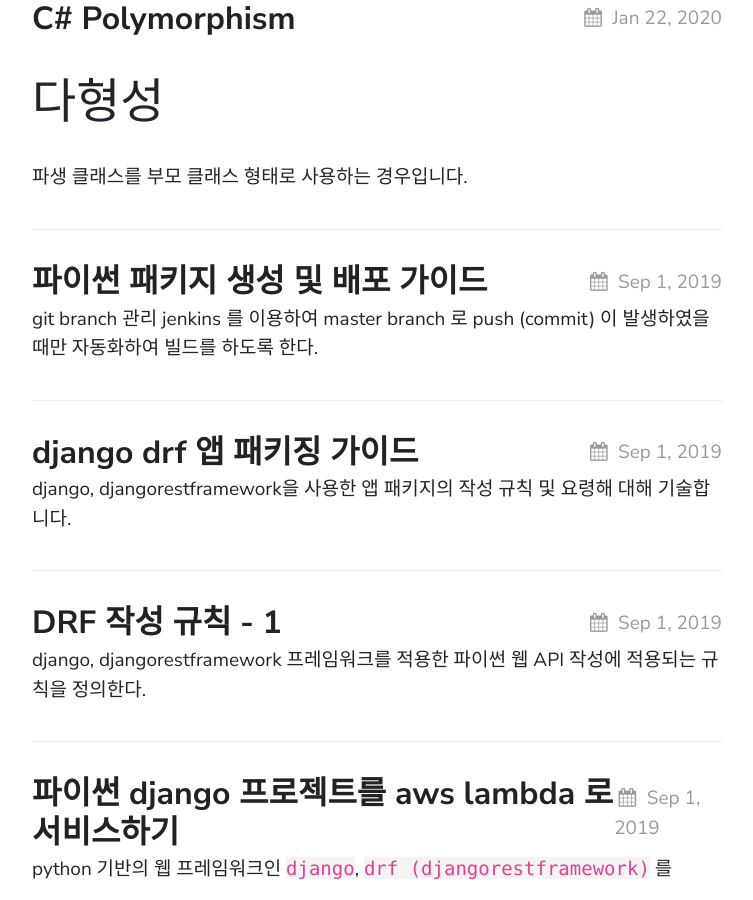
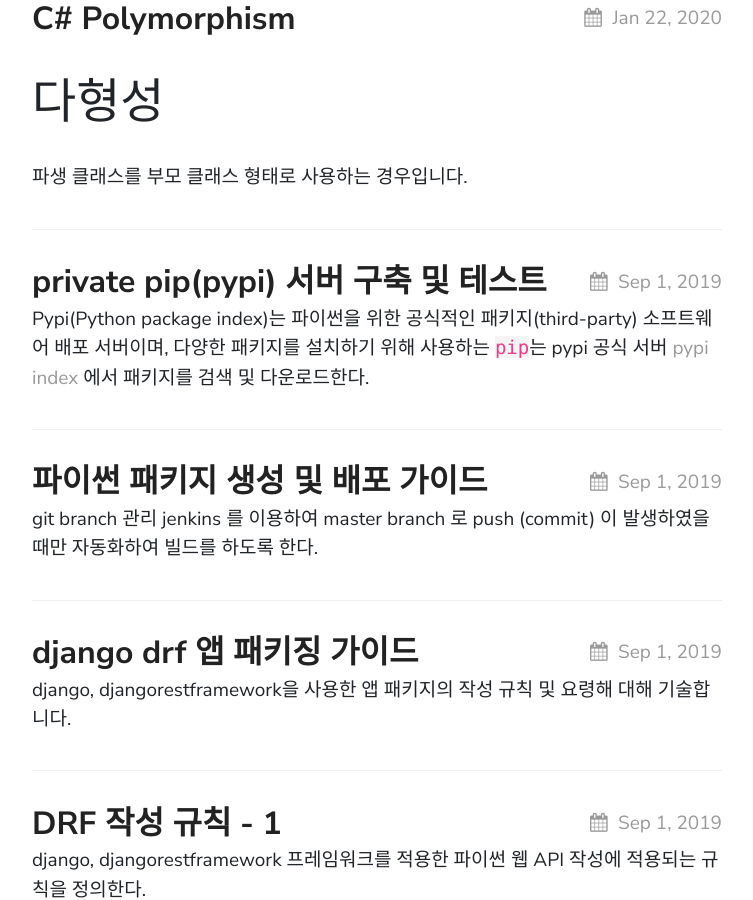
Before and after one commit to live2skull/blog.live2skull.kr, a Jekyll site: the page built from index.md, in a window 1280 px wide and 900 px high, scrolled down 1828 px. Shown: the whole window, without its empty margins (83-836 px from the left). Built offline with Jekyll 4.4.1, drawn with Linux system fonts in a browser that asks for light colours; some of the changed text lies outside the part shown.

Commit message:
django-drf 패키징, pypi 서버 일부 작성

````diff
--- a/_posts/django-drf/2020-03-27-drf-package-style00.markdown
+++ b/_posts/django-drf/2020-03-27-drf-package-style00.markdown
@@ -1,8 +1,8 @@
 ---
 layout: post
-title:  "django drf 앱 패키징 가이드 - 00"
+title:  파이썬 private pip 서버 구축
 date:   2020-03-23 02:00:00 +0000
-categories: django drf python package guide
+categories: python package pip private
 ---
 
 django, djangorestframework을 사용한 앱 패키지의 작성 규칙 및 요령해 대해 기술합니다.
@@ -11,7 +11,7 @@
 
 ### 프로젝트 설정
 
-환경변수 설정 및 변수에 따른 디버깅, 로깅(`sentry_sdk`) 적용 파일.
+환경변수 설정 및 변수에 따른 디버깅, 로깅(`sentry_sdk`) 적용 파일입니다.
 
 📝 project_name/settings.py
 
@@ -20,6 +20,48 @@
 <summary>접기/펼치기</summary>
 {% include gist.html gist="live2skull/12e8b9ae6b4dff21c7de5a25c33193aa" %}
 </details>
+</br>
+
+**django, djangorestframework, celery 적용**
+
+****
+
+### 작업 환경 구축
+
+#### application 패키지 개발 환경
+
+💡 jenkins 서버에서 패키지를 별도로 관리하기 위해 폴더를 분리합니다.
+- branch에 따른 패키지 빌드 (master/release 등)
+- private reposity에 설치 파일 자동 업로드
+
+📂 project directory
+```
+C:\Users\live2skull\Desktop\web_openapi 디렉터리
+
+2020-03-27  오후 01:26    <DIR>          .
+2020-03-27  오후 01:26    <DIR>          ..
+2020-03-27  오후 12:29                75 .env
+2020-03-27  오후 01:21               921 .gitignore
+2020-03-27  오후 01:25    <DIR>          .idea
+2020-03-27  오후 01:24    <DIR>          .venv
+2020-03-27  오후 01:21               669 manage.py
+2020-03-27  오후 12:13    <SYMLINKD>     openapi_jenan_disaster_notify [..\openapi_jenan_disaster_notify\..]
+2020-03-27  오후 12:14    <SYMLINKD>     openapi_maps [..\openapi_maps\openapi_maps]
+2020-03-27  오후 01:21    <DIR>          web_openapi
+```
+
+📂 root directory
+```
+2020-03-27  오후 01:24    <DIR>          web_openapi
+2020-03-27  오후 12:13    <DIR>          openapi_jenan_disaster_notify
+2020-03-27  오후 12:14    <DIR>          openapi_maps
+```
+
+각 패키지 폴더는 같은 최상위 폴더가 아닌 다른 폴더에 위치하여도 무관합니다.
+
+`ln -s` 명령어 - application 패키지의 src폴더로 심볼릭 링크를 생성합니다.
+패키지는 실제 폴더에서 버전 관리 및 빌드가 가능합니다.
 
 
-**django, djangorestframework, celery 적용**
+`aws lambda (serverless)` 환경 업로드시에는 `zappa`를 이용하여 업로드합니다.
+[파이썬 django 프로젝트를 aws lambda로 서비스하기](https://blog.live2skull.kr/posts/django-serverless/)
--- /dev/null
+++ b/_posts/python/2020-03-27-python-pip-custom.markdown
@@ -0,0 +1,33 @@
+---
+layout: post
+title:  "private pip(pypi) 서버 구축 및 테스트"
+date:   2019-09-01 00:59:09 +0000
+categories: python pip
+---
+
+Pypi(Python package index)는 파이썬을 위한 공식적인 패키지(third-party) 소프트웨어 배포 서버이며, 다양한 패키지를 설치하기 위해 사용하는 `pip`는 pypi 공식 서버 [pypi index](https://pypi.org/simple/) 에서 패키지를 검색 및 다운로드한다.
+
+패키지 사용이 편리하도록 공개적으로 배포하고 프로젝트에 적용할 수 있지만, 경우에 따라 내부에서 공개할 수 없는 패키지를 관리하는 상황이 생길 수 있습니다.
+
+본 글에서는 private pypi 서버를 구축하고, 개발 환경에서 해당 서버의 패키지를 다운로드 및 업로드 할 수 있게 구성하는 방법을 설명합니다.
+
+## pypi 서버 설치
+
+💡 `pip`는 보안 연결을 사용하지 않을 경우에 호스트 추가 설정이 필요하므로 https 사용을 권장합니다.
+
+## 클라이언트 설정
+pypi 서버 설치가 완료되었으면, 패키지 배포 및 설치를 위해 클라이언트 설정 파일을 작성합니다.
+
+### pip
+패키지 서버를 추가함으로서 사용자 서버에서 패키지 사용이 가능하도록 합니다.
+
+📝 pip.conf
+```
+```
+
+### twine
+패키지 서버를 추가함으로서 사용자 서버에 패키지 업데이트를 가능하게 합니다.
+
+📝 .pypirc
+```
+```
````
